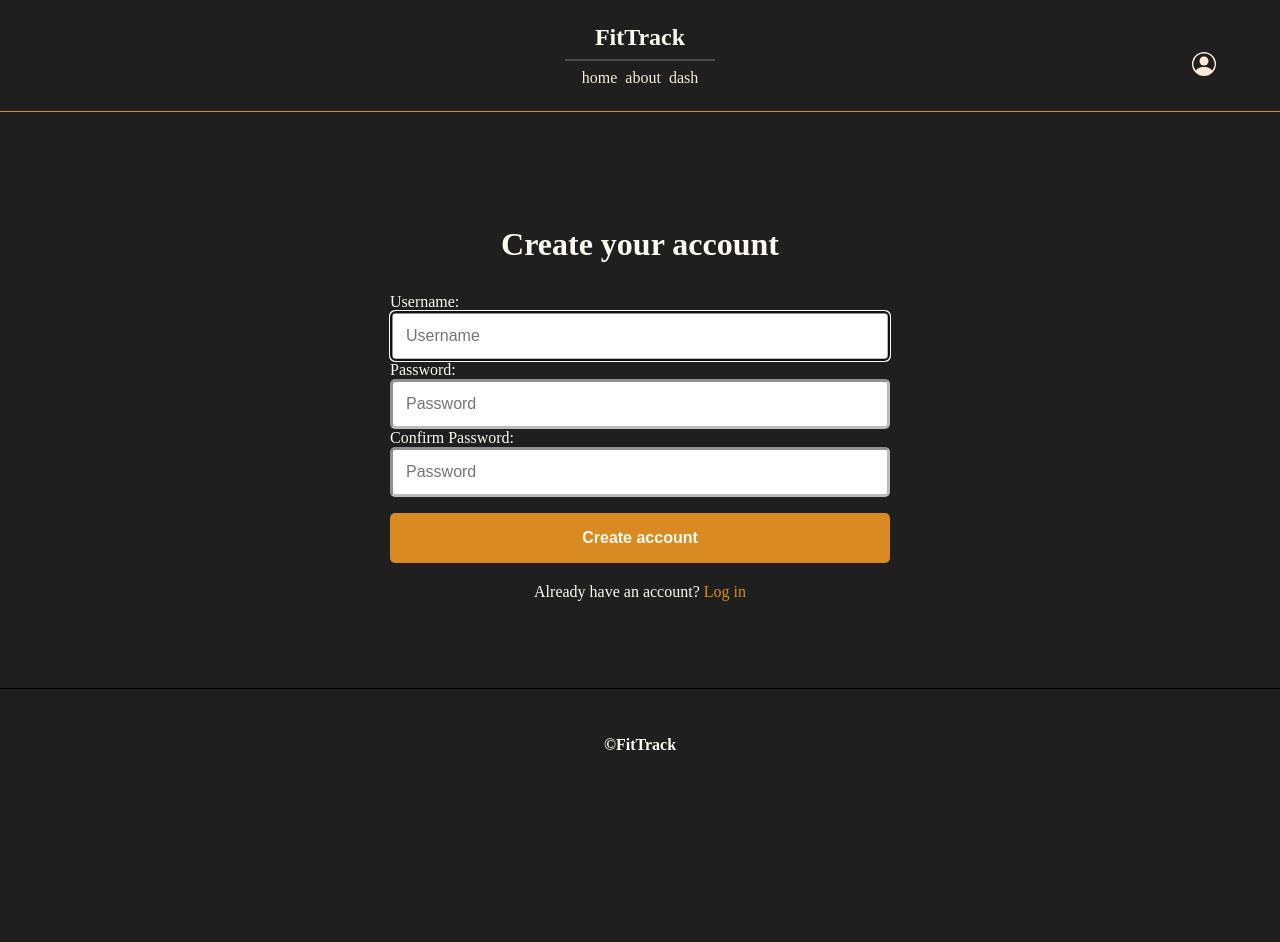
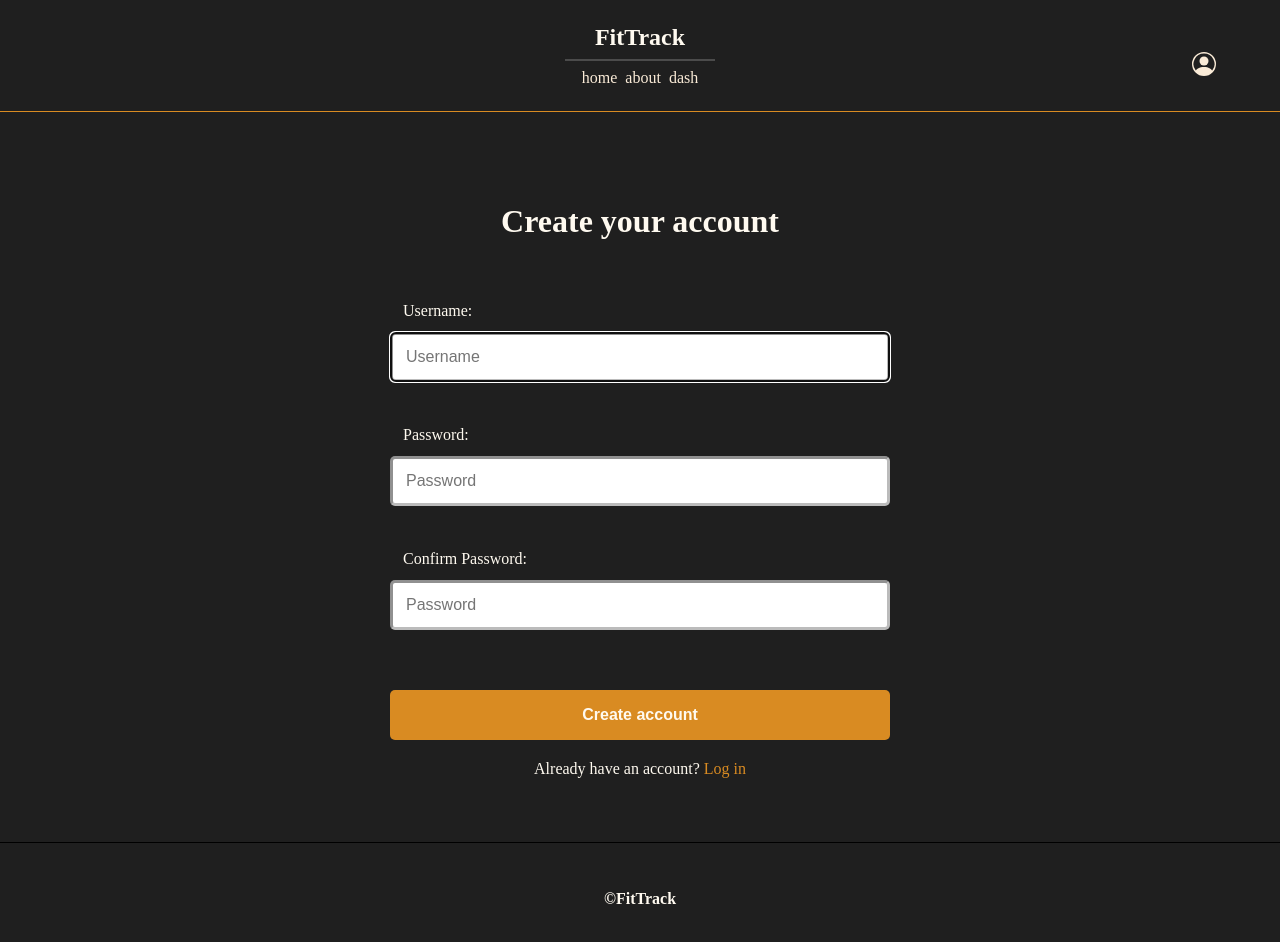
Before and after one commit to DarrylAdigwu/fit_tracker, a React (Vite) app in the folder client/: page /register in a window 1280 px wide. Shown: the top 942 px of the page. Before the commit the page ends 800 px from the top, so only its background shows below. Built offline with nearby package versions, Linux system fonts and the light colour scheme; a web font is replaced by a local one.

Commit message:
added styling to login inputs

```diff
--- a/client/src/assets/css/account.css
+++ b/client/src/assets/css/account.css
@@ -26,7 +26,17 @@ section.login-main h1 {
 
 Form.register-form,
 Form.login-form {
+  display: flex;
+  flex-wrap: wrap;
   margin-block: .25rem;
+}
+
+Form.register-form > label,
+Form.login-form > label {
+  width: 100%;
+  margin-top: 2rem;
+  margin-bottom: .25rem;
+  padding: 0 13px;
 }
 
 Form.register-form > input,
@@ -38,9 +48,27 @@ Form.login-form > input {
   border: inset rgba(120, 120, 120, .5);
 }
 
+Form.register-form > input,
+Form.login-form > input {
+  margin-top: .5rem;
+  margin-bottom: .75rem;
+}
+
+.invalid {
+  color: #c05b5b;
+}
+
+Form.register-form > span.invalid,
+Form.login-form > span.invalid {
+  width: 100%;
+  padding: 0 13px;
+  color: #c05b5b;
+}
+
 Form.register-form > button,
 Form.login-form > button {
-  margin-block: 1rem;
+  margin-top: 3rem;
+  margin-bottom: 1rem;
   width: 100%;
   height: 50px;
   background-color: #D98B22;
```
